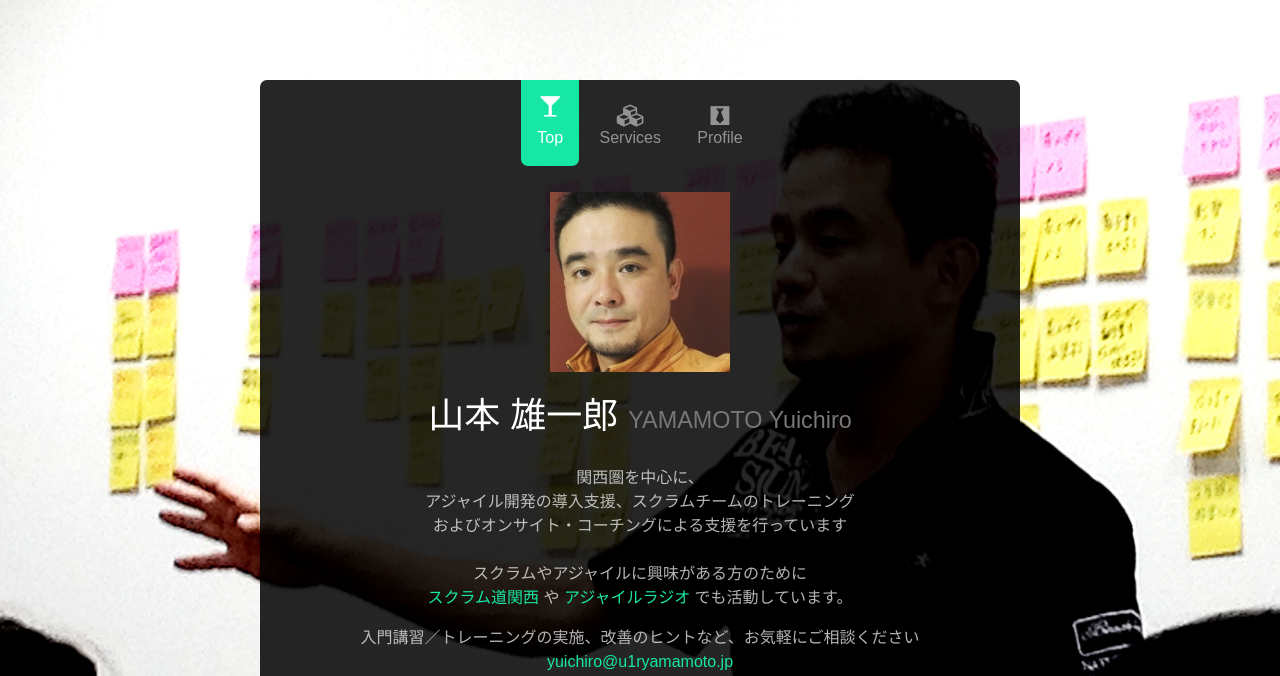
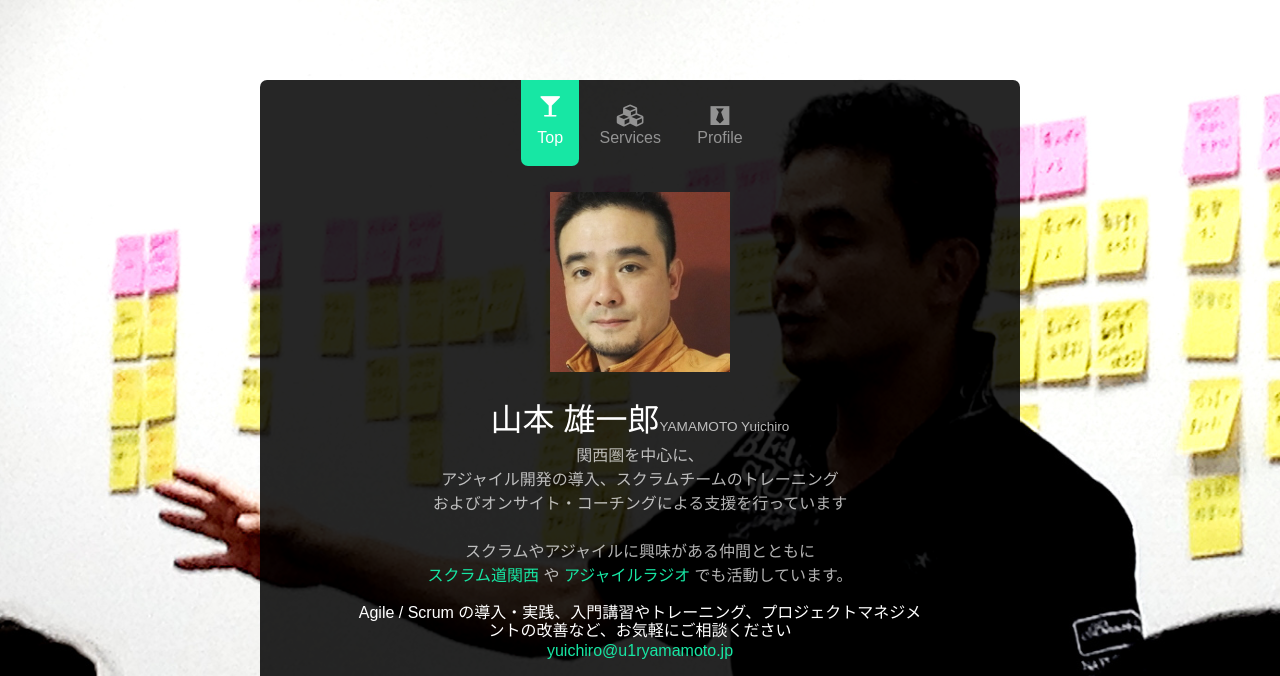
Before and after one commit to u1r-red/u1r-red.github.io, a plain HTML site: page index.html in a window 1280 px wide. Shown: the top 676 px of the page. Drawn offline with Linux system fonts and the light colour scheme; files whose address does not match are found by name.

Commit message:
キーワードにagile scrumとプロジェクトマネジメントを追加

```diff
--- a/css/style.css
+++ b/css/style.css
@@ -456,3 +456,13 @@ figure {
 }
 
 /*# sourceMappingURL=style.css.map */
+.my-name {
+  font-size: xx-large;
+  font-weight: 400;
+  color: #fff;
+}
+h1 {
+  font-size: medium;
+  color: #fff;
+  margin-bottom: 0px;
+}
--- a/index.html
+++ b/index.html
@@ -7,8 +7,8 @@
 	<head>
 	<meta charset="utf-8">
 	<meta http-equiv="X-UA-Compatible" content="IE=edge">
-	<title>山本雄一郎 - アジャイル / スクラム のコーチング、導入研修</title>
-	<meta content="関西圏を中心とした、アジャイル開発の導入支援・スクラムのトレーニングおよびオンサイト・コーチング" name="description">
+	<title>山本雄一郎 - アジャイルコーチ / スクラム 実践、 導入研修</title>
+	<meta content="大阪・兵庫・京都・奈良・和歌山での、アジャイル開発・スクラム実践のトレーニング、コーチング、プロジェクトマネジメントの改善 支援" name="description">
 	<meta name="viewport" content="width=device-width, initial-scale=1">
 
   <!--
@@ -26,12 +26,12 @@
 	 -->
 
   	<!-- Facebook and Twitter integration -->
-	<meta property="og:title" content="山本雄一郎 - アジャイル / スクラム のコーチング、導入研修"/>
+	<meta property="og:title" content="山本雄一郎 - アジャイルコーチ / スクラム 実践、 導入研修"/>
 	<meta property="og:type" content="profile"/>
-	<meta property="og:description" content="関西圏を中心とした、アジャイル開発の導入支援・スクラムのトレーニングおよびオンサイト・コーチング"/>
+	<meta property="og:description" content="大阪・兵庫・京都・奈良・和歌山での、アジャイル開発・スクラム実践のトレーニング、コーチング、プロジェクトマネジメントの改善 支援"/>
 	<meta property="og:url" content="http://www.u1ryamamoto.jp/"/>
 	<meta property="og:image" content="http://www.u1ryamamoto.jp/images/bg_img_fb.jpg"/>
-	<meta property="og:site_name" content="山本雄一郎 - アジャイル / スクラム のコーチング、導入研修"/>
+	<meta property="og:site_name" content="山本雄一郎 - アジャイルコーチ / スクラム 実践、 導入研修"/>
 	<meta property="og:locale" content="ja_JP"/>
 	<meta property="fb:app_id" content="1356349024413124" />
 
@@ -86,19 +86,20 @@
 							<figure>
 								<img src="images/self_zoom180.JPG" alt="my face">
 							</figure>
-							<h1>山本 雄一郎 <small>YAMAMOTO Yuichiro</small></h1>
-							<p>関西圏を中心に、<br/>アジャイル開発の導入支援、スクラムチームのトレーニング<br/>
+							<div><span class="my-name">山本 雄一郎</span><small>YAMAMOTO Yuichiro</small></div>
+							<p>関西圏を中心に、<br/>アジャイル開発の導入、スクラムチームのトレーニング<br/>
 							およびオンサイト・コーチングによる支援を行っています</p>
 						</div>
 						<div class="col-md-12">
-							スクラムやアジャイルに興味がある方のために<br/>
+							スクラムやアジャイルに興味がある仲間とともに<br/>
 							<a href ="https://www.facebook.com/ScrumDoKansai/">スクラム道関西</a> や
 							<a href ="http://agileradio.github.io/">アジャイルラジオ</a> でも活動しています。
 						</div>
 					</div>
 					<div class="row row-bottom-padded-sm">
 						<div class="col-md-12">
-入門講習／トレーニングの実施、改善のヒントなど、お気軽にご相談ください <a href="mailto:yuichiro@u1ryamamoto.jp">yuichiro@u1ryamamoto.jp</a>
+							<h1>Agile / Scrum の導入・実践、入門講習やトレーニング、プロジェクトマネジメントの改善など、お気軽にご相談ください</h1>
+								<a href="mailto:yuichiro@u1ryamamoto.jp">yuichiro@u1ryamamoto.jp</a>
 						</div>
 					</div>
 					<ul class="fh5co-social">
@@ -193,7 +194,8 @@
 					</div>
 					<div class="row">
 						<div class="col-md-12">
-							<p>そのほか、アジャイル実践のスポット相談会や、アジャイルツールのハンズオン研修、社内研修の制作など、ご相談ください。</p>
+							<p>そのほか、アジャイル実践やプロジェクトマネジメントに関する相談会や、ハンズオン研修、社内研修の制作など、ご相談ください。</p>
+							<a href="mailto:yuichiro@u1ryamamoto.jp">yuichiro@u1ryamamoto.jp</a>
 						</div>
 					</div>
 				</div>
```
